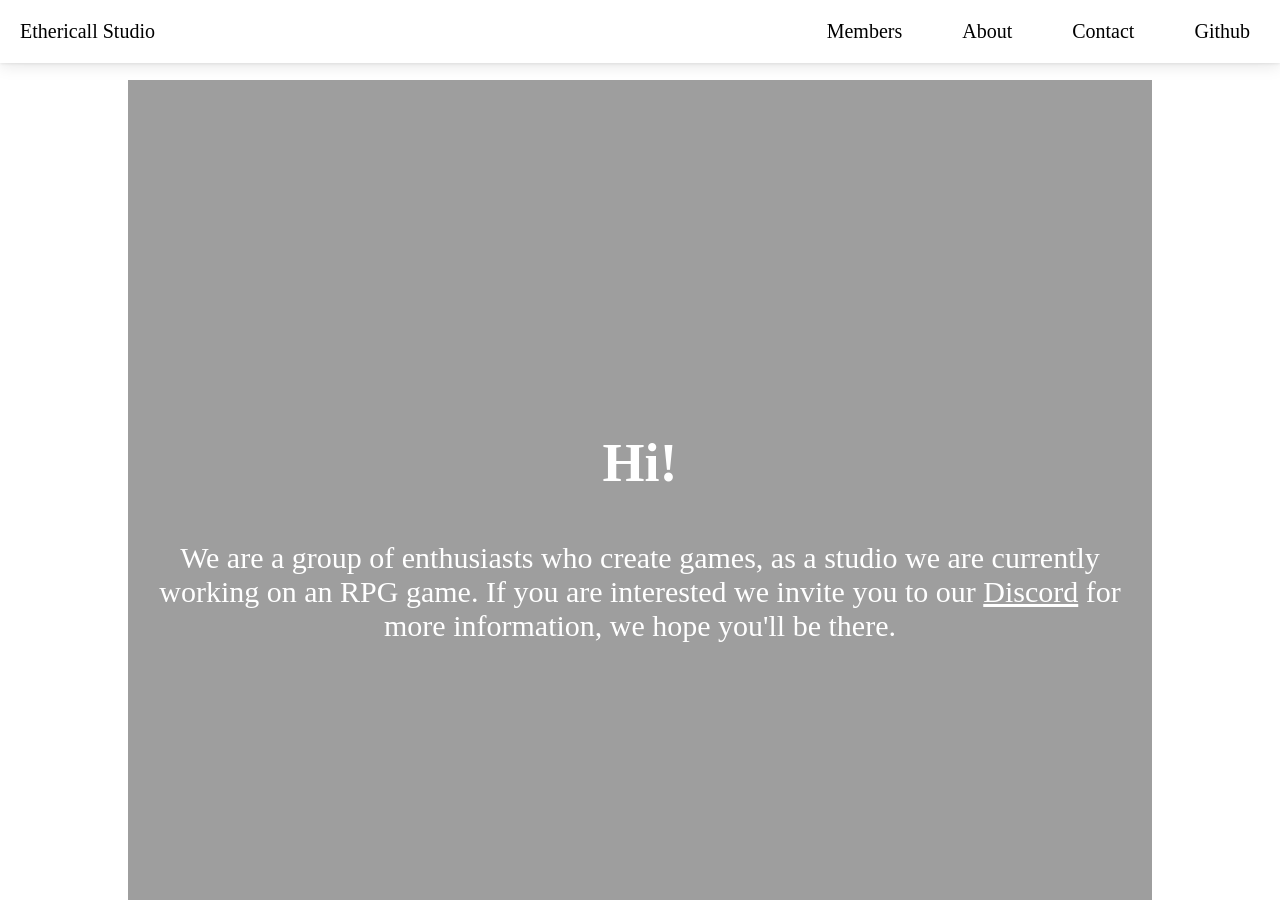
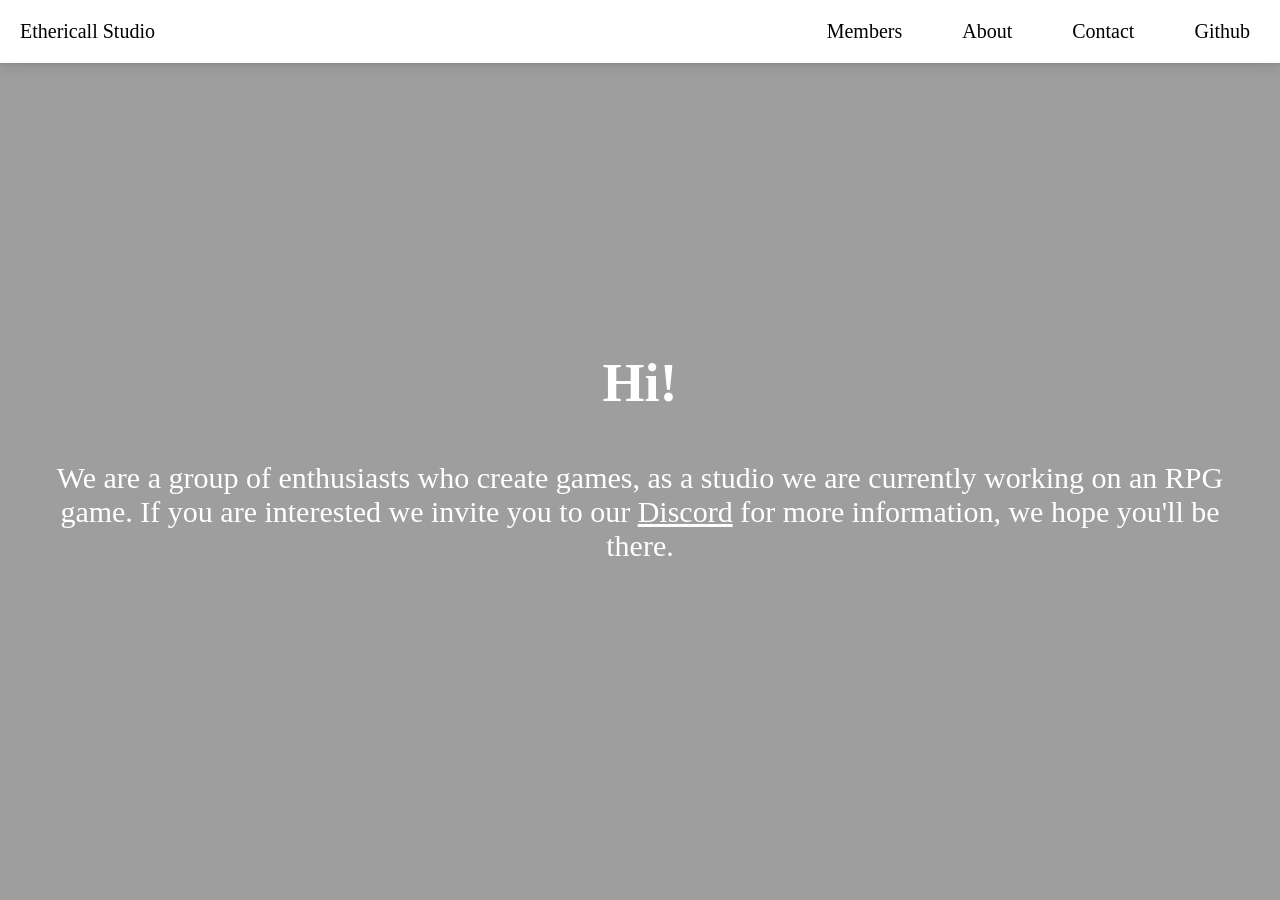
Before and after one commit to Ethericall-Studio/ethericall-studio.github.io, a Jekyll site: the page built from index.html, in a window 1280 px wide and 900 px high. Built offline with Jekyll 4.4.1, drawn with Linux system fonts in a browser that asks for light colours; some web fonts are replaced.

Commit message:
Fix index margin

```diff
--- a/index.html
+++ b/index.html
@@ -2,7 +2,7 @@
 layout: "default"
 ---
 <section class="hero-section">
-<style>.content {margin: 0}</style>
+<style>.content {margin: 0 !important}</style>
 <div class="hero-grid">
 <h1 class="hero-title">Hi!</h1>
 <p class="hero-title2">We are a group of enthusiasts who create games, as a studio we are currently working on an RPG game. {% if site.discord %}If you are interested
```
